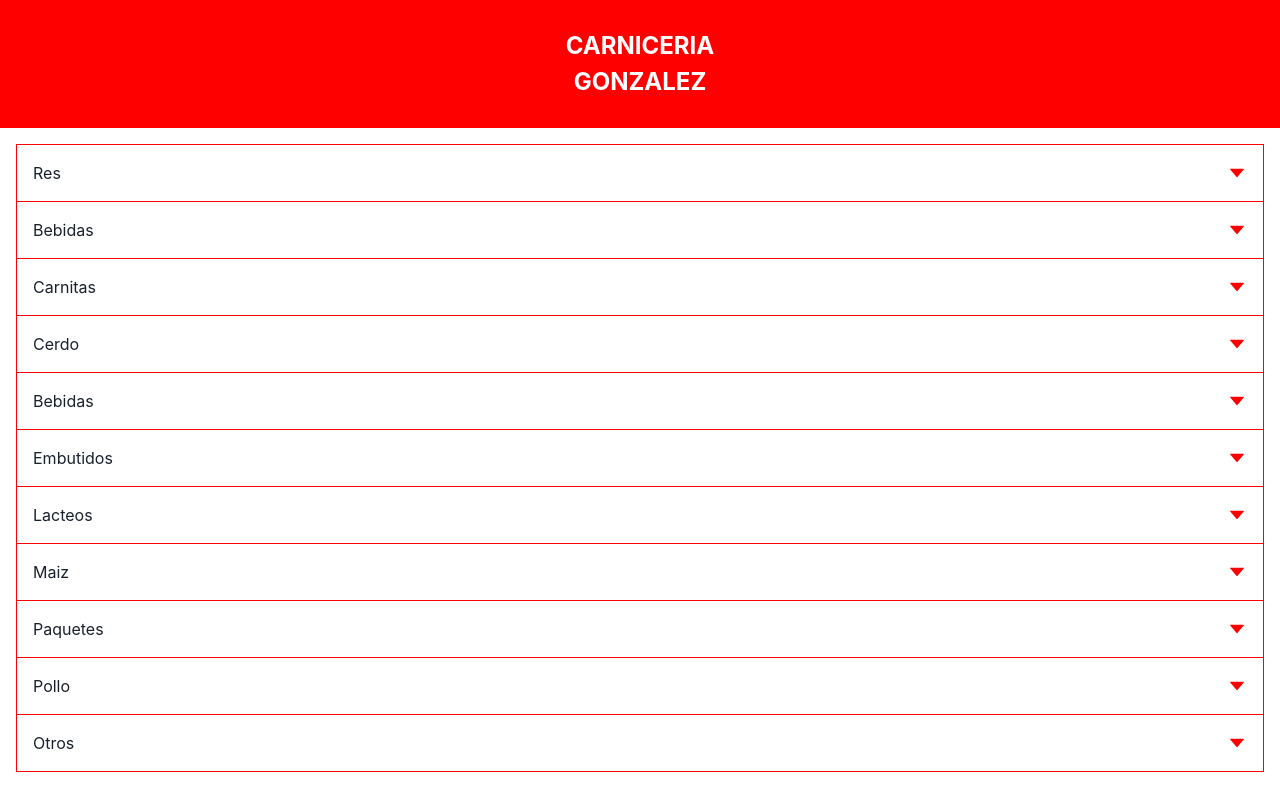
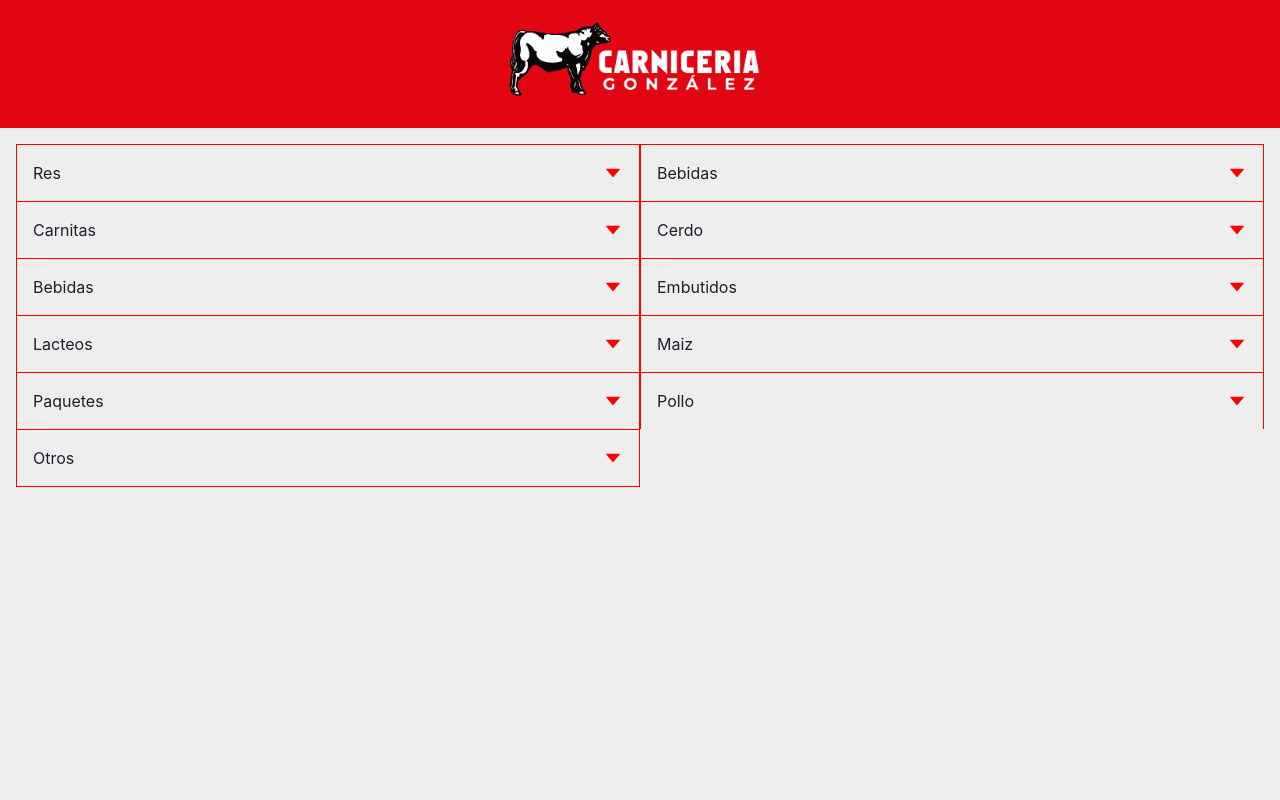
Before and after one commit to theoliver264/carniceria-gonzalez, a Next.js app: page / in a window 1280 px wide. Built offline with nearby package versions, Linux system fonts and the light colour scheme.

Commit message:
Add logo

```diff
--- a/pages/index.jsx
+++ b/pages/index.jsx
@@ -1,3 +1,4 @@
+import { Image } from "@chakra-ui/image";
 import { HStack } from "@chakra-ui/layout";
 import { Divider } from "@chakra-ui/layout";
 import { Text } from "@chakra-ui/layout";
@@ -35,24 +36,37 @@ export default function Home() {
         maxW="100vw"
         overflow="hidden"
         minH="100vh"
+        bg="#eee"
       >
-        <Grid bg="red" w="100%" h="20vh" maxH="128px" flexDir="column">
-          <Text
+        <Grid
+          bg="rgb(226, 6, 19)"
+          w="100%"
+          h="20vh"
+          maxH="128px"
+          flexDir="column"
+        >
+          <Image
+            src="/img/logo.png"
+            alt="Carniceria Gonzalez"
             placeSelf="center"
-            color="white"
-            fontWeight="bold"
-            textAlign="center"
-            fontSize="24px"
-          >
-            CARNICERIA <br /> GONZALEZ
-          </Text>
+            maxH="128px"
+          />
         </Grid>
 
-        <Flex p="1rem" w="100%" flexDir="column">
+        <Grid
+          p="1rem"
+          w="100%"
+          templateRows={{
+            sm: "repeat(11, 1fr)",
+            md: "repeat(5,1fr)",
+            lg: "repeat(5,1fr)",
+          }}
+          templateColumns={{ sm: "auto", lg: "1fr 1fr" }}
+        >
           {Images.map(({ title, path }, index) => (
             <ListItem key={index} title={title} path={path} index={index} />
           ))}
-        </Flex>
+        </Grid>
       </Flex>
     </>
   );
```
Also changed, not shown: public/img/logo.png (added).
